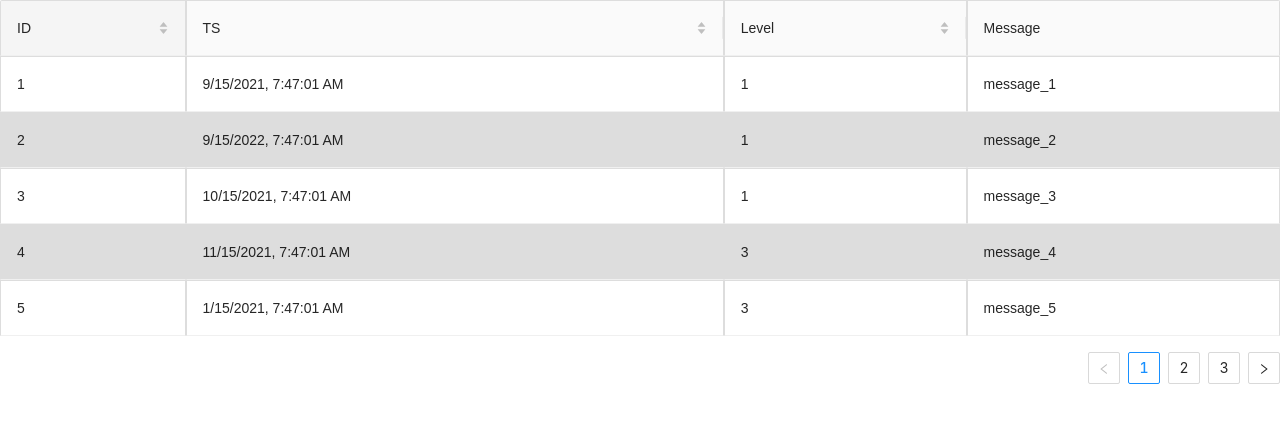
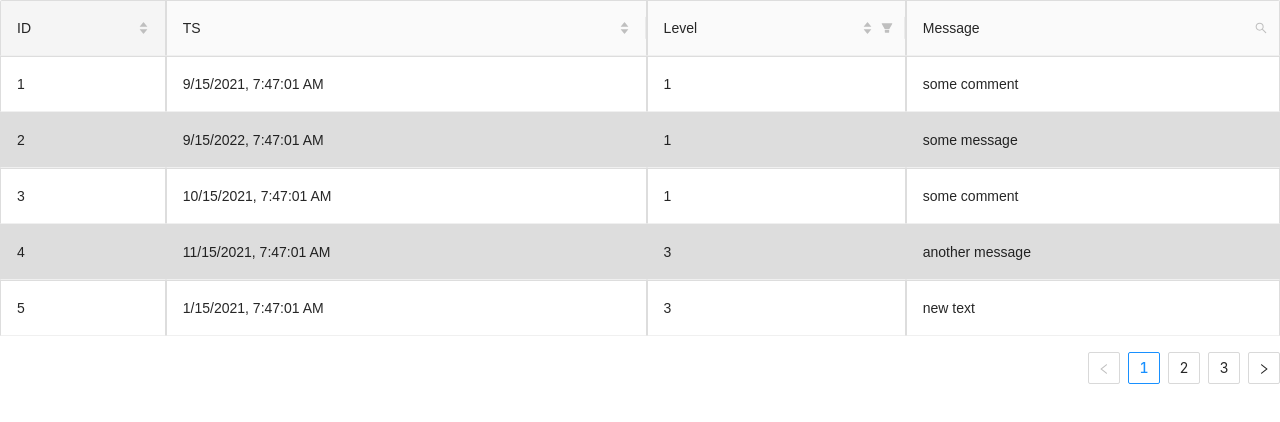
Before and after one commit to Andrew-Sparrow/phishman-test, a React (Create React App) app: page / in a window 1280 px wide. Shown: the top 422 px of the page. Built offline with nearby package versions, Linux system fonts and the light colour scheme.

Commit message:
filter ability was added to level event

```diff
--- a/src/App.jsx
+++ b/src/App.jsx
@@ -1,6 +1,10 @@
+import { useState } from 'react';
+
 import './App.css';
-import 'antd/dist/antd.css';
-import { Table } from 'antd'
+import 'antd/dist/antd.min.css';
+import { Table, Input, Button } from 'antd';
+import { SearchOutlined } from '@ant-design/icons';
+
 
 const data = {
   "events": [
@@ -8,49 +12,49 @@ const data = {
       "key": 1,
       "ts": new Date('2021-09-15T07:47:01.121Z'),
       "level": 1,
-      "message": "message_1"
+      "message": "some comment"
     },
     {
       "key": 2,
       "ts": new Date("2022-09-15T07:47:01.121Z"),
       "level": 1,
-      "message": "message_2"
+      "message": "some message"
     },
     {
       "key": 3,
       "ts": new Date("2021-10-15T07:47:01.121Z"),
       "level": 1,
-      "message": "message_3"
+      "message": "some comment"
     },
     {
       "key": 4,
       "ts": new Date("2021-11-15T07:47:01.121Z"),
       "level": 3,
-      "message": "message_4"
+      "message": "another message"
     },
     {
       "key": 5,
       "ts": new Date("2021-01-15T07:47:01.121Z"),
       "level": 3,
-      "message": "message_5"
+      "message": "new text"
     },
     {
       "key": 6,
       "ts": new Date("2021-03-15T07:47:01.121Z"),
       "level": 1,
-      "message": "message_6"
+      "message": "simple article"
     },
     {
       "key": 7,
       "ts": new Date("2021-07-15T07:47:01.121Z"),
       "level": 1,
-      "message": "message_7"
+      "message": "text"
     },
     {
       "key": 8,
       "ts": new Date("2021-09-15T07:47:01.121Z"),
       "level": 1,
-      "message": "message_8"
+      "message": "big barabum"
     },
     {
       "key": 9,
@@ -62,13 +66,13 @@ const data = {
       "key": 10,
       "ts": new Date("2022-09-15T07:47:01.121Z"),
       "level": 2,
-      "message": "message_10"
+      "message": "la la la"
     },
     {
       "key": 11,
       "ts": new Date("2019-09-15T07:47:01.121Z"),
       "level": 2,
-      "message": "message_11"
+      "message": "piu piu"
     }
   ]
 };
@@ -100,20 +104,75 @@ const columns = [
     sorter: {
       compare: (a, b) => a.level - b.level,
       multiple: 3
+    },
+    filters: [
+      {
+        text: 'Debug',
+        value: 1
+      },
+      {
+        text: 'Info',
+        value: 2
+      },
+      {
+        text: 'Processing',
+        value: 3
+      }
+    ],
+    onFilter: (value, record) => {
+      return record.level === value;
     }
   },
   {
     title: 'Message',
     dataIndex: 'message',
     key: 'message',
-  },
+    filterDropdown: ({ setSelectedKeys, selectedKeys, confirm, clearFilters }) => {
+      return (
+        <>
+          <Input
+            placeholder='Search'
+            onPressEnter={() => {confirm();}}
+            onBlur={() => {confirm();}}
+            value={selectedKeys[0]}
+            onChange={(evt) => {
+              setSelectedKeys(evt.target.value ? [evt.target.value] : []);
+              confirm();
+            }}
+          />
+          <Button
+            type='primary'
+            onClick={() => {
+              confirm();
+            }}
+          >
+            Search
+          </Button>
+          <Button
+            type='danger'
+            onClick={() => {
+              clearFilters();
+            }}
+          >
+            Reset
+          </Button>
+        </>
+      )
+    },
+    filterIcon: () => { return <SearchOutlined /> },
+    onFilter: (value, record) => {
+      return record.message.toLowerCase().includes(value.toLowerCase());
+    }
+  }
 ];
 
 function App() {
+  const [dataSource, setDataSource] = useState(data.events);
+
   return (
     <div className="App">
       <Table
-        dataSource={data.events}
+        dataSource={dataSource}
         columns={columns}
         pagination={{
           pageSize: 5,
```
